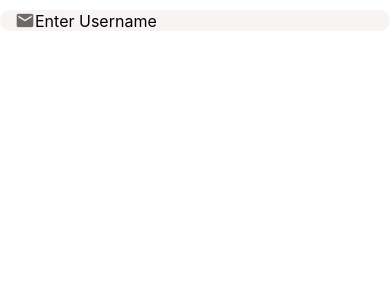
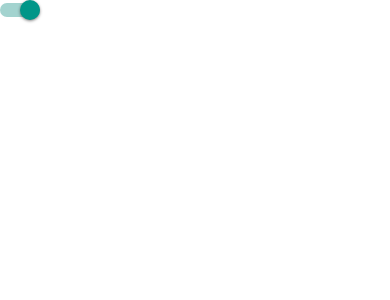
Before and after one commit to Qashu02/ReactnNativelearning, a React Native app in the folder DoneWithIt/: screen / in a window 390 px wide. Shown: the top 300 px of the page. Built offline with nearby package versions, Linux system fonts and the light colour scheme.

Commit message:
Switch element

```diff
--- a/DoneWithIt/App.js
+++ b/DoneWithIt/App.js
@@ -1,5 +1,5 @@
 import { StatusBar } from 'expo-status-bar';
-import { Image, StyleSheet, Text, Platform, TouchableHighlight, Alert, TouchableOpacity, View , Button, SafeAreaView} from 'react-native';
+import { Image, StyleSheet, Text, Platform, TouchableHighlight, Alert, TouchableOpacity, View , Button, SafeAreaView, Switch} from 'react-native';
 
 import Icon from './app/components/Icon';
 import ListItem from './app/components/ListItem';
@@ -12,17 +12,12 @@ import AppText from './app/components/AppText';
 import AppTextInput from './app/components/AppTextInput';
 import { useState } from 'react';
 export default function App() {
- const[username,setUsername]=useState('')
+ const[isOn,setIsOn]=useState(true)
 
   return <>
 
-
- <AppTextInput
-  placeholder="Enter Username"
- name={'email'}
- onChangeText={(text)=>setUsername(text)}
-
-  />
+<Switch value={isOn}
+onValueChange={newValue=>setIsOn(newValue)}/>
 
   </>
 
```
